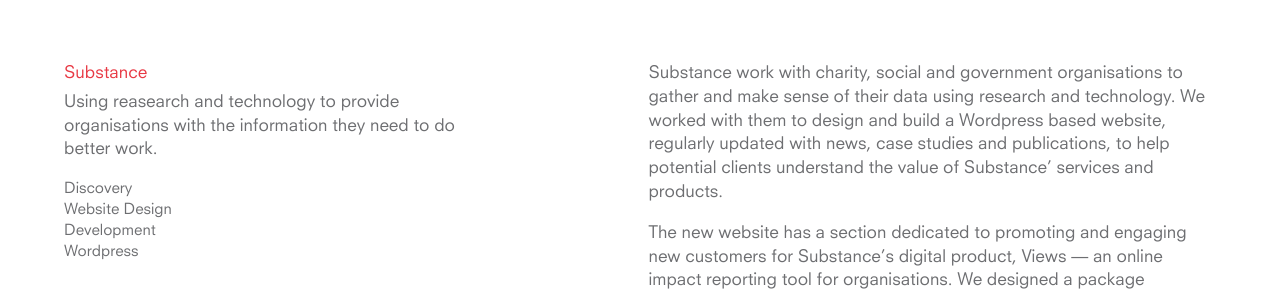
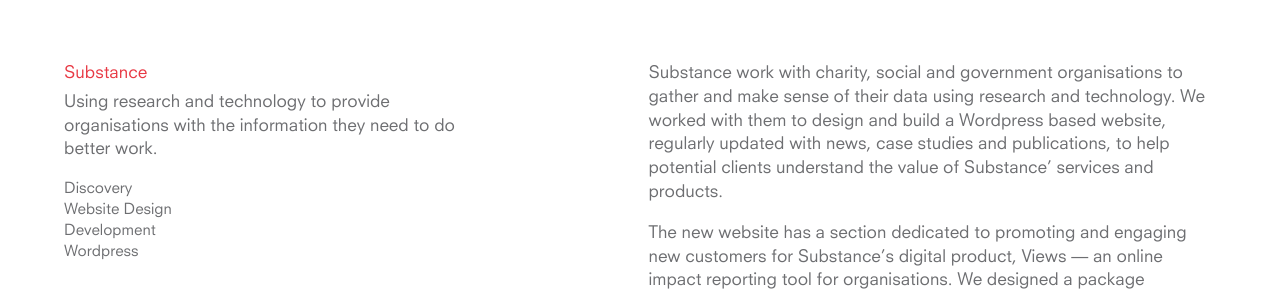
Before and after one commit to EMT/fieldwork-v2, a Jekyll site: the page built from _work/substance.html, in a window 1280 px wide and 900 px high, scrolled down 509 px, cut to the strip 170-461 px from the top of the window. Built offline with Jekyll 4.4.1, drawn with Linux system fonts in a browser that asks for light colours; nearby versions of some CDN libraries.

Commit message:
Fix typos.

```diff
--- a/_featured/_substance.html
+++ b/_featured/_substance.html
@@ -1,7 +1,7 @@
 ---
 order: 2
 title: "Substance"
-runner: "Using reasearch and technology to provide organisations with the information they need to do better work."
+runner: "Using research and technology to provide organisations with the information they need to do better work."
 meta:
 - Discovery
 - Website Design
--- a/_work/substance.html
+++ b/_work/substance.html
@@ -1,7 +1,7 @@
 ---
 order: 5
 title: "Substance"
-runner: "Using reasearch and technology to provide organisations with the information they need to do better work."
+runner: "Using research and technology to provide organisations with the information they need to do better work."
 meta:
 - Discovery
 - Website Design
--- a/us.html
+++ b/us.html
@@ -21,7 +21,7 @@
       <div class="section-text section-text--large">
         <p>We build things with you, collaboratively, to support and enhance the work that you do. Combining your knowledge of your organisation and its work, with our experience and design process, to produce things that have real impact.</p>
         <p>The best way to explore possibilities and generate new ideas, is to get started. Less talking, more doing. If you were to visit our studio right now, you’d probably find us tinkering with something, making things with pixels, wires or paper. This is what we love doing, and we pour that energy and excitement into every project we undertake.</p>
-        <p>Read <a href="http://volumes.madebyfieldwork.com/making/">A Guide to Making Things</a> for our general guiding principals.</p>
+        <p>Read <a href="http://volumes.madebyfieldwork.com/making/">A Guide to Making Things</a> for our general guiding principles.</p>
       </div>
     </div>
 
```
